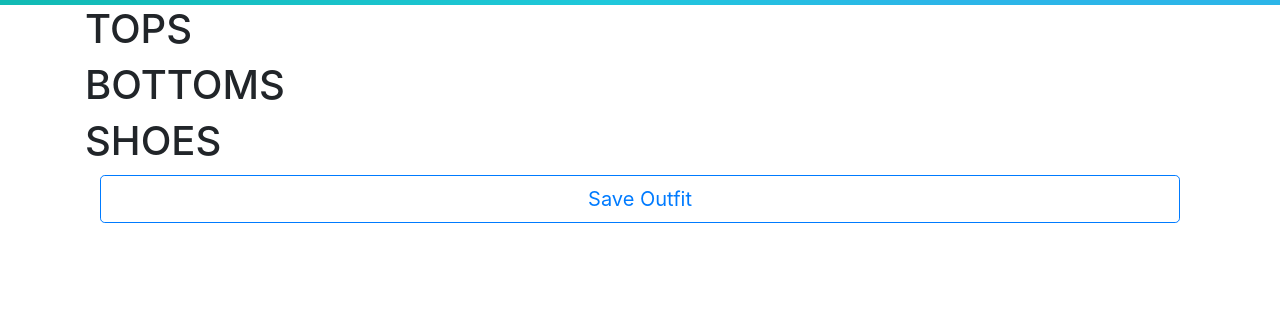
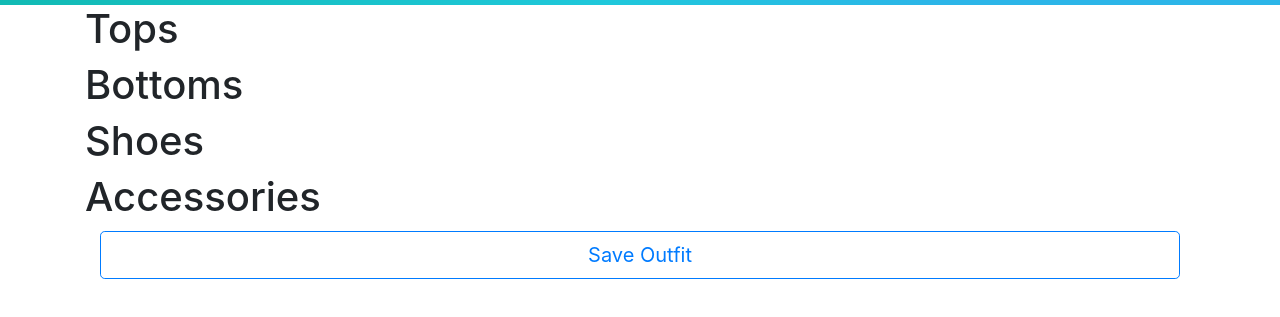
Before and after one commit to lukemyers0921/Outfitter, a website: page public/html/view_closet.html in a window 1280 px wide. Shown: the part 75-392 px from the top of the page. Drawn offline with nearby package versions, Linux system fonts and the light colour scheme; no server answers.

Commit message:
nav bar sign out

```diff
--- a/public/html/view_clothing.html
+++ b/public/html/view_closet.html
@@ -43,6 +43,9 @@
                     <li class="nav-item">
                         <a class="nav-link" href="/view_clothing">View Closet</a>
                     </li>
+                    <li class="nav-item">
+                        <a class="nav-link" id="signout">Sign Out</a>
+                    </li>
                 </ul>
             </div>
         </nav>
@@ -56,12 +59,16 @@
 
             <div class="col align-self-center">
 
-                <H1>TOPS</H1>
+                <H1>Tops</H1>
                 <div id="top"></div>
-                <H1>BOTTOMS</H1>
+                <H1>Bottoms</H1>
                 <div id="bottom"></div>
-                <H1>SHOES</H1>
+                <H1>Shoes</H1>
                 <div id="shoes"></div>
+                <H1>Accessories</H1>
+                <div id="accessories">
+                    <!-- On click display array of clicked category  -->
+                </div>
 
                 <div class="col-12">
                     <center>
```
Also changed, not shown: public/html/build_outfit.html (+3 -0 lines), public/html/index.html (+3 -0 lines).
